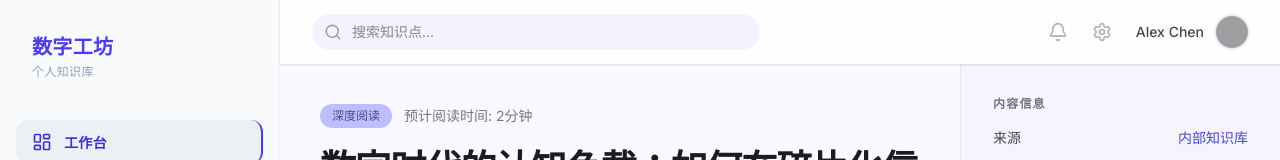
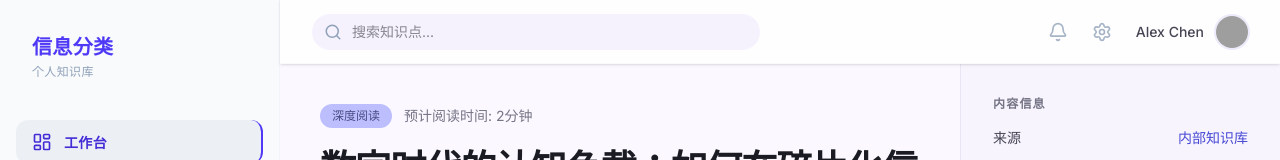
Before and after one commit to dengjia312-dotcom/personal-knowledge-base, a React (Vite) app: page /page1 in a window 1280 px wide. Shown: the top 160 px of the page. Built offline with nearby package versions, Linux system fonts and the light colour scheme; grey boxes are pictures that could not be loaded.

Commit message:
feat: Update app name to 信息分类
Renames the application from "数字工坊" to "信息分类" across the UI and metadata.

```diff
--- a/index.html
+++ b/index.html
@@ -3,7 +3,7 @@
   <head>
     <meta charset="UTF-8" />
     <meta name="viewport" content="width=device-width, initial-scale=1.0" />
-    <title>数字工坊 - 个人知识库</title>
+    <title>信息分类</title>
     <link rel="preconnect" href="https://fonts.googleapis.com">
     <link rel="preconnect" href="https://fonts.gstatic.com" crossorigin>
     <link href="https://fonts.googleapis.com/css2?family=Inter:wght@400;500;600;700&family=Plus+Jakarta+Sans:wght@400;500;600;700;800&display=swap" rel="stylesheet">
--- a/metadata.json
+++ b/metadata.json
@@ -1,5 +1,5 @@
 {
-  "name": "",
+  "name": "信息分类",
   "description": "",
   "requestFramePermissions": []
 }
--- a/src/components/Layout.tsx
+++ b/src/components/Layout.tsx
@@ -29,7 +29,7 @@ export default function Layout() {
       {/* Sidebar */}
       <aside className="w-[280px] h-screen sticky top-0 left-0 bg-slate-50 flex flex-col py-8 px-4 font-headline text-sm tracking-wide border-r border-slate-100">
         <div className="mb-10 px-4">
-          <span className="text-xl font-bold text-indigo-600">数字工坊</span>
+          <span className="text-xl font-bold text-indigo-600">信息分类</span>
           <p className="text-xs text-slate-400 mt-1">个人知识库</p>
         </div>
         <nav className="flex-1 space-y-2">
```
Also changed, not shown: vercel.json (deleted).
